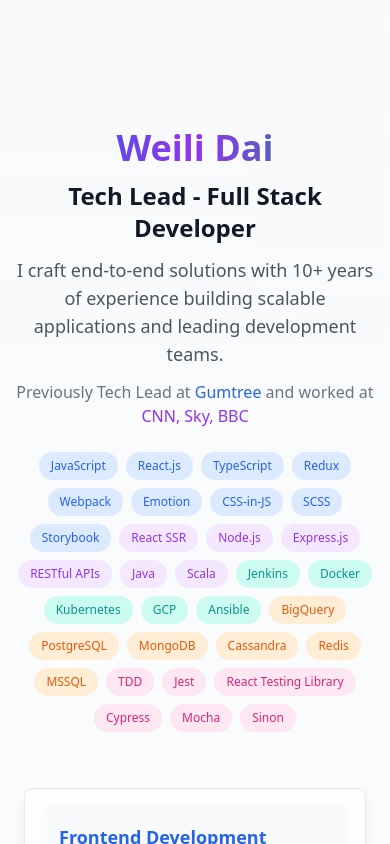
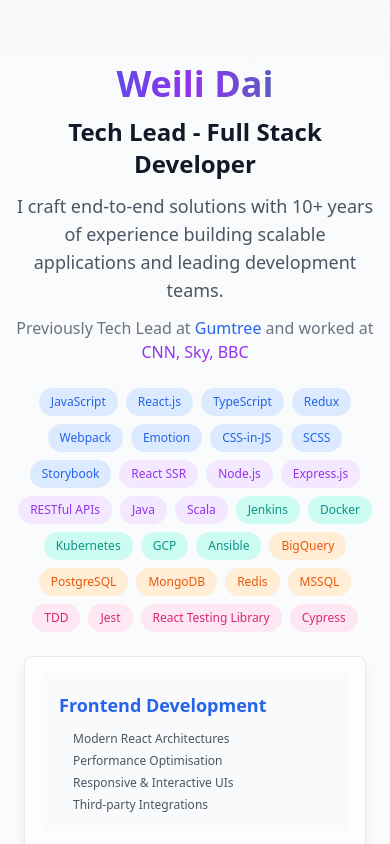
Before and after one commit to weilidai2001/weili-portfolio-website, a Next.js app: page / in a window 390 px wide. Shown: the top 844 px of the page. Built offline with nearby package versions, Linux system fonts and the light colour scheme.

Commit message:
More info updated

```diff
--- a/app/components/HeroSection.tsx
+++ b/app/components/HeroSection.tsx
@@ -41,7 +41,6 @@ const heroData = {
     { label: "BigQuery", color: "orange", bg: "bg-orange-100", text: "text-orange-600" },
     { label: "PostgreSQL", color: "orange", bg: "bg-orange-100", text: "text-orange-600" },
     { label: "MongoDB", color: "orange", bg: "bg-orange-100", text: "text-orange-600" },
-    { label: "Cassandra", color: "orange", bg: "bg-orange-100", text: "text-orange-600" },
     { label: "Redis", color: "orange", bg: "bg-orange-100", text: "text-orange-600" },
     { label: "MSSQL", color: "orange", bg: "bg-orange-100", text: "text-orange-600" },
     // Testing (pink)
@@ -49,8 +48,6 @@ const heroData = {
     { label: "Jest", color: "pink", bg: "bg-pink-100", text: "text-pink-600" },
     { label: "React Testing Library", color: "pink", bg: "bg-pink-100", text: "text-pink-600" },
     { label: "Cypress", color: "pink", bg: "bg-pink-100", text: "text-pink-600" },
-    { label: "Mocha", color: "pink", bg: "bg-pink-100", text: "text-pink-600" },
-    { label: "Sinon", color: "pink", bg: "bg-pink-100", text: "text-pink-600" },
 
   ],
   stacks: [
@@ -93,12 +90,12 @@ export default function HeroSection() {
 	const [selectedStack, setSelectedStack] = useState<'frontend' | 'backend' | 'devops' | null>(null);
 
 	return (
-		<section className="min-h-screen relative overflow-hidden py-24 md:py-0">
+		<section className="min-h-screen relative overflow-hidden py-12 md:py-0">
 			<div className="absolute inset-0">
 				<div className="absolute inset-0 bg-[url('/grid.svg')] opacity-20" />
 			</div>
-			<div className="relative z-10 min-h-screen flex flex-col items-center justify-center px-4 pt-8 md:pt-0">
-				<motion.div initial={{ opacity: 0, y: 20 }} animate={{ opacity: 1, y: 0 }} className="text-center mb-8 md:mb-12">
+			<div className="relative z-10 min-h-screen flex flex-col items-center justify-center px-4 pt-4 md:pt-0">
+				<motion.div initial={{ opacity: 0, y: 20 }} animate={{ opacity: 1, y: 0 }} className="text-center mb-4 md:mb-6">
 					<div className="space-y-3 md:space-y-4 mb-6 md:mb-8">
 						<h1 className="text-4xl md:text-7xl font-bold text-transparent bg-clip-text bg-gradient-to-r from-blue-600 via-purple-600 to-teal-600">
 							{heroData.name}
@@ -114,7 +111,7 @@ export default function HeroSection() {
 						</p>
 					</div>
 					<div className="max-w-5xl mx-auto w-full">
-						<div className="flex flex-wrap justify-center gap-2 md:gap-3 mb-6 md:mb-8">
+						<div className="flex flex-wrap justify-center gap-2 md:gap-3 mb-2 md:mb-4">
 							{heroData.badges.map(badge => (
 								<span
 									key={badge.label}
--- a/app/components/ProjectsSection.tsx
+++ b/app/components/ProjectsSection.tsx
@@ -104,13 +104,13 @@ const projects: Project[] = [
 
 export default function ProjectsSection() {
   return (
-    <section className="py-20 px-4">
+    <section className="py-10 px-4">
       <div className="max-w-6xl mx-auto">
         <motion.h2
           initial={{ opacity: 0 }}
           whileInView={{ opacity: 1 }}
           viewport={{ once: true }}
-          className="text-3xl font-bold mb-16 text-center text-gray-900"
+          className="text-3xl font-bold mb-8 text-center text-gray-900"
         >
           Full Stack Projects
         </motion.h2>
```
